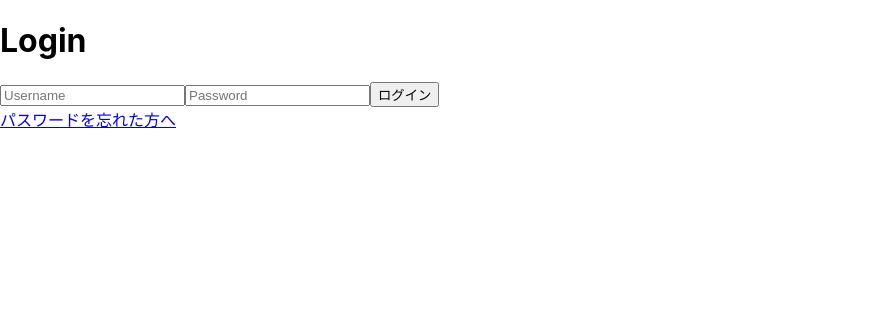
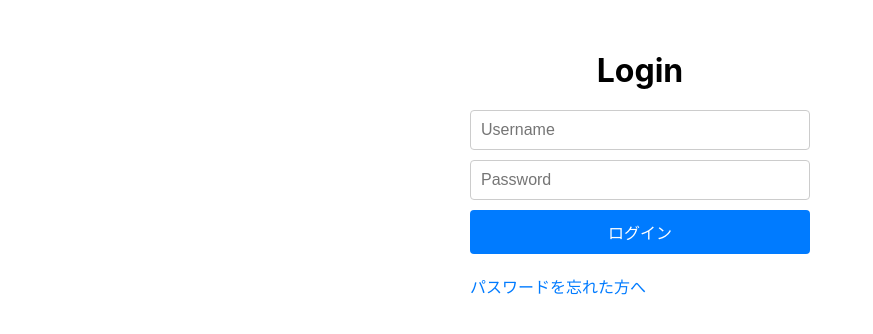
Before and after one commit to minamihiroto/FluxCore, a React (Create React App) app in the folder frontend/: page /login in a window 1280 px wide. Shown: the top 334 px of the page, without its empty margins (0-873 px from the left). Built offline with nearby package versions, Linux system fonts and the light colour scheme; no server answers.

Commit message:
Update login style

```diff
--- a/frontend/src/App.css
+++ b/frontend/src/App.css
@@ -18,6 +18,10 @@
 
 .content{
   width: 88%;
+}
+
+.loginContent{
+  width: 100%;
 }
 
 @media (prefers-reduced-motion: no-preference) {
--- a/frontend/src/App.tsx
+++ b/frontend/src/App.tsx
@@ -65,6 +65,8 @@ const AuthWrapper: React.FC = () => {
   }, [navigate, location.pathname]);
 
   const isLoggedIn = localStorage.getItem("access");
+  const contentClassName =
+    location.pathname === "/login" ? "loginContent" : "content";
 
   return (
     <div className="container">
@@ -73,7 +75,7 @@ const AuthWrapper: React.FC = () => {
           <TreeMenu />
         </div>
       )}
-      <div className="content">
+      <div className={contentClassName}>
         {isLoggedIn && <HeaderMenu />}
         <Routes>
           <Route path="/login" element={<Login />} />
--- a/frontend/src/components/auth/Login.tsx
+++ b/frontend/src/components/auth/Login.tsx
@@ -1,11 +1,12 @@
-import React, { useState, useEffect } from 'react';
-import { loginUser, activateAccount } from '../../api/authApi';
-import { useNavigate, useLocation, Link } from 'react-router-dom';
+import React, { useState, useEffect } from "react";
+import { loginUser, activateAccount } from "../../api/authApi";
+import { useNavigate, useLocation, Link } from "react-router-dom";
+import styles from "./style/Login.module.css";
 
 const Login: React.FC = () => {
-  const [username, setUsername] = useState('');
-  const [password, setPassword] = useState('');
-  const [message, setMessage] = useState('');
+  const [username, setUsername] = useState("");
+  const [password, setPassword] = useState("");
+  const [message, setMessage] = useState("");
   const navigate = useNavigate();
   const location = useLocation();
 
@@ -19,15 +20,15 @@ const Login: React.FC = () => {
   useEffect(() => {
     const activateUserAccount = async () => {
       const queryParams = new URLSearchParams(location.search);
-      const user_id_b64 = queryParams.get('user_id_b64');
-      const token = queryParams.get('token');
+      const user_id_b64 = queryParams.get("user_id_b64");
+      const token = queryParams.get("token");
 
       if (!user_id_b64 || !token) {
         return;
       }
 
       await activateAccount(user_id_b64, token);
-      setMessage('アカウントが有効化されました。ログインしてください。');
+      setMessage("アカウントが有効化されました。ログインしてください。");
     };
 
     activateUserAccount();
@@ -37,35 +38,41 @@ const Login: React.FC = () => {
     e.preventDefault();
     try {
       const response = await loginUser(username, password);
-      localStorage.setItem('access', response.data.access);
-      localStorage.setItem('refresh', response.data.refresh);
-      navigate('/');
+      localStorage.setItem("access", response.data.access);
+      localStorage.setItem("refresh", response.data.refresh);
+      navigate("/");
     } catch (error) {
-      console.error('Registration error:', error);
-      setMessage('ログインに失敗しました。');
+      console.error("Registration error:", error);
+      setMessage("ログインに失敗しました。");
     }
   };
 
   return (
-    <div>
-      <h1>Login</h1>
-      <form onSubmit={handleSubmit}>
+    <div className={styles.container}>
+      <h1 className={styles.title}>Login</h1>
+      <form onSubmit={handleSubmit} className={styles.form}>
         <input
           type="text"
           placeholder="Username"
           value={username}
           onChange={(e) => setUsername(e.target.value)}
+          className={styles.input}
         />
         <input
           type="password"
           placeholder="Password"
           value={password}
           onChange={(e) => setPassword(e.target.value)}
+          className={styles.input}
         />
-        <button type="submit">ログイン</button>
+        <button type="submit" className={styles.button}>
+          ログイン
+        </button>
       </form>
-      <Link to={"/password-reset"}>パスワードを忘れた方へ</Link>
-      {message && <p>{message}</p>}
+      <Link to={"/password-reset"} className={styles.link}>
+        パスワードを忘れた方へ
+      </Link>
+      {message && <p className={styles.message}>{message}</p>}
     </div>
   );
 };
--- /dev/null
+++ b/frontend/src/components/auth/style/Login.module.css
@@ -0,0 +1,51 @@
+.container {
+  max-width: 400px;
+  margin: 0 auto;
+  padding: 30px;
+  box-sizing: border-box;
+}
+
+.title {
+  text-align: center;
+  margin-bottom: 20px;
+}
+
+.form {
+  display: flex;
+  flex-direction: column;
+}
+
+.input {
+  margin-bottom: 10px;
+  padding: 10px;
+  font-size: 1rem;
+  border: 1px solid #ccc;
+  border-radius: 4px;
+}
+
+.button {
+  padding: 10px;
+  font-size: 1rem;
+  background-color: #007bff;
+  color: #fff;
+  border: none;
+  border-radius: 4px;
+  cursor: pointer;
+  transition: 0.3s;
+}
+
+.button:hover {
+  background-color: #0056b3;
+}
+
+.link {
+  display: inline-block;
+  margin-top: 20px;
+  text-decoration: none;
+  color: #007bff;
+}
+
+.message {
+  margin-top: 20px;
+  color: red;
+}
--- a/frontend/src/components/menu/HeaderMenu.tsx
+++ b/frontend/src/components/menu/HeaderMenu.tsx
@@ -56,6 +56,7 @@ const HeaderMenu: React.FC<MenuProps> = () => {
   }, []);
 
   const isHomePage = location.pathname === "/";
+  const isMyPage = location.pathname === "/profile";
   let showBreadcrumbs = false;
   if (pathMatch && (directoryId || documentId|| boxId)) {
     showBreadcrumbs = true;
@@ -69,6 +70,7 @@ const HeaderMenu: React.FC<MenuProps> = () => {
         </div>
       )}
       {isHomePage && <div>Home</div>}
+      {isMyPage && <div>マイページ</div>}
       {!showBreadcrumbs && !isHomePage && <p></p>}
       <Link to="/profile" className={styles.userInfo}>
         {username}
```
